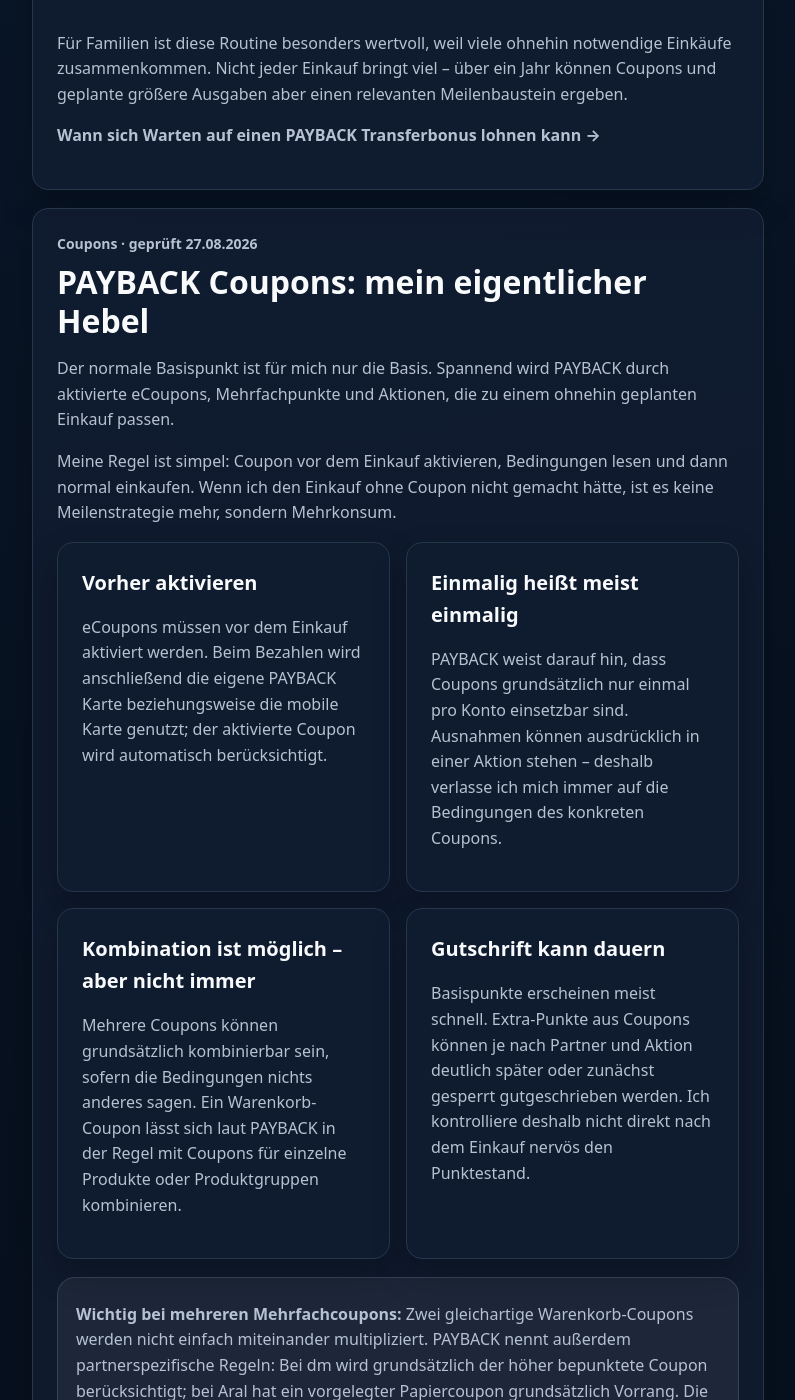
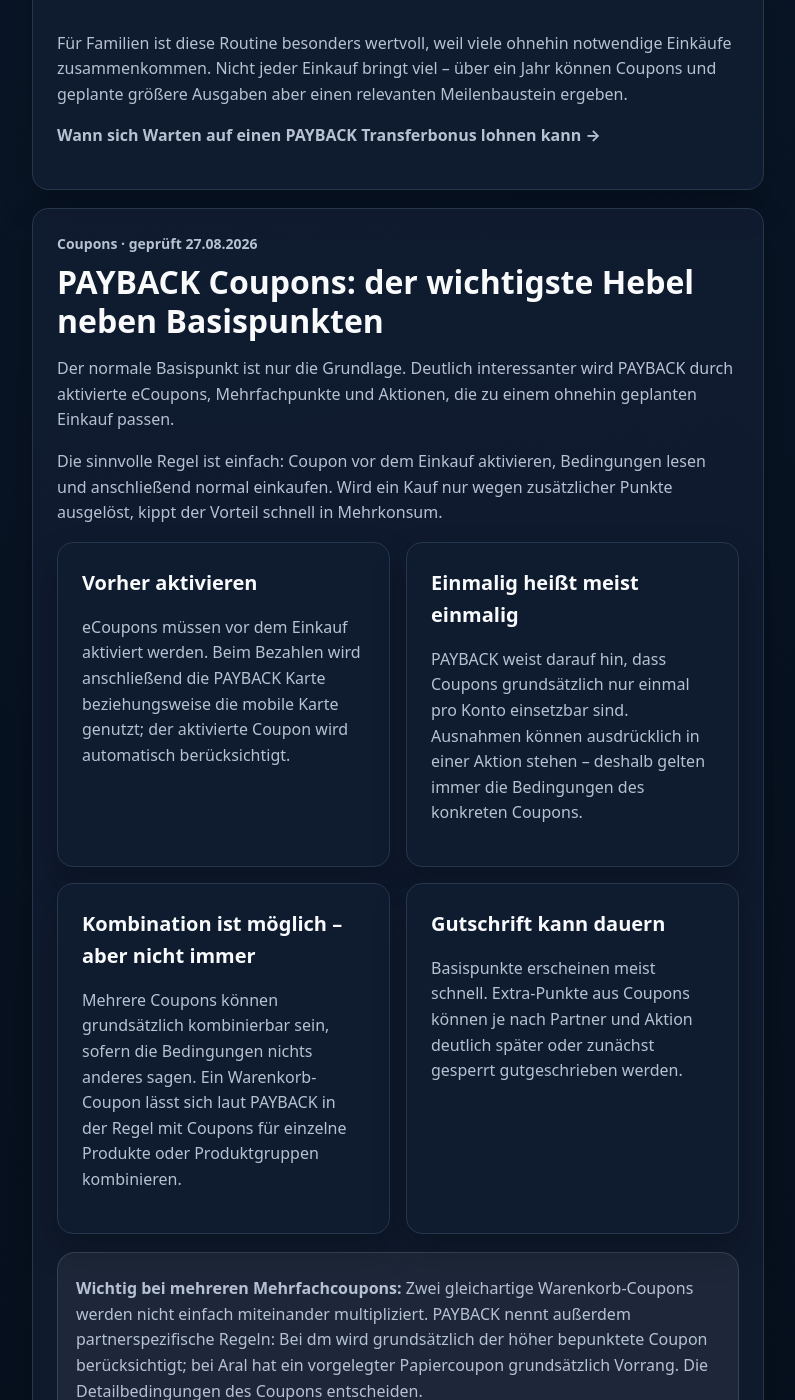
Before and after one commit to Praemienflug-Planer/miles-planer, a Jekyll site: the page built from meilen-sammeln/payback/index.html, in a window 1280 px wide and 1400 px high, scrolled down 4372 px. Shown: the whole window, without its empty margins (68-863 px from the left). Built offline with Jekyll 4.4.1, drawn with Linux system fonts in a browser that asks for light colours; some of the changed text lies outside the part shown.

Commit message:
Rewrite PAYBACK coupon section in neutral editorial style

```diff
--- a/_includes/payback/coupons.html
+++ b/_includes/payback/coupons.html
@@ -1,17 +1,17 @@
 <div class="article-card seo-card" id="coupons">
   <p class="eyebrow">Coupons · geprüft 27.08.2026</p>
-  <h2>PAYBACK Coupons: mein eigentlicher Hebel</h2>
-  <p>Der normale Basispunkt ist für mich nur die Basis. Spannend wird PAYBACK durch aktivierte eCoupons, Mehrfachpunkte und Aktionen, die zu einem ohnehin geplanten Einkauf passen.</p>
-  <p>Meine Regel ist simpel: Coupon vor dem Einkauf aktivieren, Bedingungen lesen und dann normal einkaufen. Wenn ich den Einkauf ohne Coupon nicht gemacht hätte, ist es keine Meilenstrategie mehr, sondern Mehrkonsum.</p>
+  <h2>PAYBACK Coupons: der wichtigste Hebel neben Basispunkten</h2>
+  <p>Der normale Basispunkt ist nur die Grundlage. Deutlich interessanter wird PAYBACK durch aktivierte eCoupons, Mehrfachpunkte und Aktionen, die zu einem ohnehin geplanten Einkauf passen.</p>
+  <p>Die sinnvolle Regel ist einfach: Coupon vor dem Einkauf aktivieren, Bedingungen lesen und anschließend normal einkaufen. Wird ein Kauf nur wegen zusätzlicher Punkte ausgelöst, kippt der Vorteil schnell in Mehrkonsum.</p>
   <div class="feature-grid">
-    <div class="feature-card"><h3>Vorher aktivieren</h3><p>eCoupons müssen vor dem Einkauf aktiviert werden. Beim Bezahlen wird anschließend die eigene PAYBACK Karte beziehungsweise die mobile Karte genutzt; der aktivierte Coupon wird automatisch berücksichtigt.</p></div>
-    <div class="feature-card"><h3>Einmalig heißt meist einmalig</h3><p>PAYBACK weist darauf hin, dass Coupons grundsätzlich nur einmal pro Konto einsetzbar sind. Ausnahmen können ausdrücklich in einer Aktion stehen – deshalb verlasse ich mich immer auf die Bedingungen des konkreten Coupons.</p></div>
+    <div class="feature-card"><h3>Vorher aktivieren</h3><p>eCoupons müssen vor dem Einkauf aktiviert werden. Beim Bezahlen wird anschließend die PAYBACK Karte beziehungsweise die mobile Karte genutzt; der aktivierte Coupon wird automatisch berücksichtigt.</p></div>
+    <div class="feature-card"><h3>Einmalig heißt meist einmalig</h3><p>PAYBACK weist darauf hin, dass Coupons grundsätzlich nur einmal pro Konto einsetzbar sind. Ausnahmen können ausdrücklich in einer Aktion stehen – deshalb gelten immer die Bedingungen des konkreten Coupons.</p></div>
     <div class="feature-card"><h3>Kombination ist möglich – aber nicht immer</h3><p>Mehrere Coupons können grundsätzlich kombinierbar sein, sofern die Bedingungen nichts anderes sagen. Ein Warenkorb-Coupon lässt sich laut PAYBACK in der Regel mit Coupons für einzelne Produkte oder Produktgruppen kombinieren.</p></div>
-    <div class="feature-card"><h3>Gutschrift kann dauern</h3><p>Basispunkte erscheinen meist schnell. Extra-Punkte aus Coupons können je nach Partner und Aktion deutlich später oder zunächst gesperrt gutgeschrieben werden. Ich kontrolliere deshalb nicht direkt nach dem Einkauf nervös den Punktestand.</p></div>
+    <div class="feature-card"><h3>Gutschrift kann dauern</h3><p>Basispunkte erscheinen meist schnell. Extra-Punkte aus Coupons können je nach Partner und Aktion deutlich später oder zunächst gesperrt gutgeschrieben werden.</p></div>
   </div>
   <div class="answer-box"><p><strong>Wichtig bei mehreren Mehrfachcoupons:</strong> Zwei gleichartige Warenkorb-Coupons werden nicht einfach miteinander multipliziert. PAYBACK nennt außerdem partnerspezifische Regeln: Bei dm wird grundsätzlich der höher bepunktete Coupon berücksichtigt; bei Aral hat ein vorgelegter Papiercoupon grundsätzlich Vorrang. Die Detailbedingungen des Coupons entscheiden.</p></div>
-  <figure class="article-image"><a href="/images/payback_coupon_wunschgutschein.png" target="_blank" rel="noopener noreferrer"><img src="/images/payback_coupon_wunschgutschein.png" alt="PAYBACK Coupon Wunschgutschein" loading="lazy"></a><figcaption>Screenshot aus meiner PAYBACK-App: Wunschgutschein-Coupons prüfe ich nur, wenn der spätere Händler schon feststeht. Für die aktuelle Wunschgutschein-Strategie gibt es eine eigene Seite.</figcaption></figure>
+  <figure class="article-image"><a href="/images/payback_coupon_wunschgutschein.png" target="_blank" rel="noopener noreferrer"><img src="/images/payback_coupon_wunschgutschein.png" alt="PAYBACK Coupon Wunschgutschein" loading="lazy"></a><figcaption>Praxisbeispiel eines Wunschgutschein-Coupons. Sinnvoll ist die Aktion vor allem, wenn der spätere Händler bereits feststeht.</figcaption></figure>
   <p><a href="/meilen-sammeln/wunschgutschein/"><strong>Zur aktuellen Wunschgutschein-Strategie →</strong></a></p>
-  <figure class="article-image"><a href="/images/payback_coupon_aral.png" target="_blank" rel="noopener noreferrer"><img src="/images/payback_coupon_aral.png" alt="PAYBACK Aral Coupon" loading="lazy"></a><figcaption>Screenshot aus meiner PAYBACK-App: Tankstellen-Coupons sind für mich nur dann interessant, wenn der Kraftstoffpreis und der ohnehin geplante Tankstopp ebenfalls passen.</figcaption></figure>
-  <div class="warning-box"><strong>Wichtig:</strong><br><br>Die Screenshots sind echte Momentaufnahmen aus meiner App und keine aktuell garantierten Angebote. Coupons sind personalisiert beziehungsweise kontobezogen; Laufzeit, Mindestumsatz, ausgeschlossene Produkte, Filialen und Kombinierbarkeit können abweichen. Vor dem Einkauf prüfe ich deshalb immer „Mehr Details“ bzw. „So funktioniert's“ im konkreten Coupon.</div>
+  <figure class="article-image"><a href="/images/payback_coupon_aral.png" target="_blank" rel="noopener noreferrer"><img src="/images/payback_coupon_aral.png" alt="PAYBACK Aral Coupon" loading="lazy"></a><figcaption>Praxisbeispiel eines Tankstellen-Coupons. Auch hier sollten Kraftstoffpreis und ohnehin geplanter Tankstopp wichtiger bleiben als die Zusatzpunkte.</figcaption></figure>
+  <div class="warning-box"><strong>Wichtig:</strong><br><br>Die Screenshots sind echte Momentaufnahmen und keine aktuell garantierten Angebote. Coupons sind personalisiert beziehungsweise kontobezogen; Laufzeit, Mindestumsatz, ausgeschlossene Produkte, Filialen und Kombinierbarkeit können abweichen. Vor dem Einkauf deshalb immer „Mehr Details“ bzw. „So funktioniert's“ im konkreten Coupon prüfen.</div>
 </div>
```
